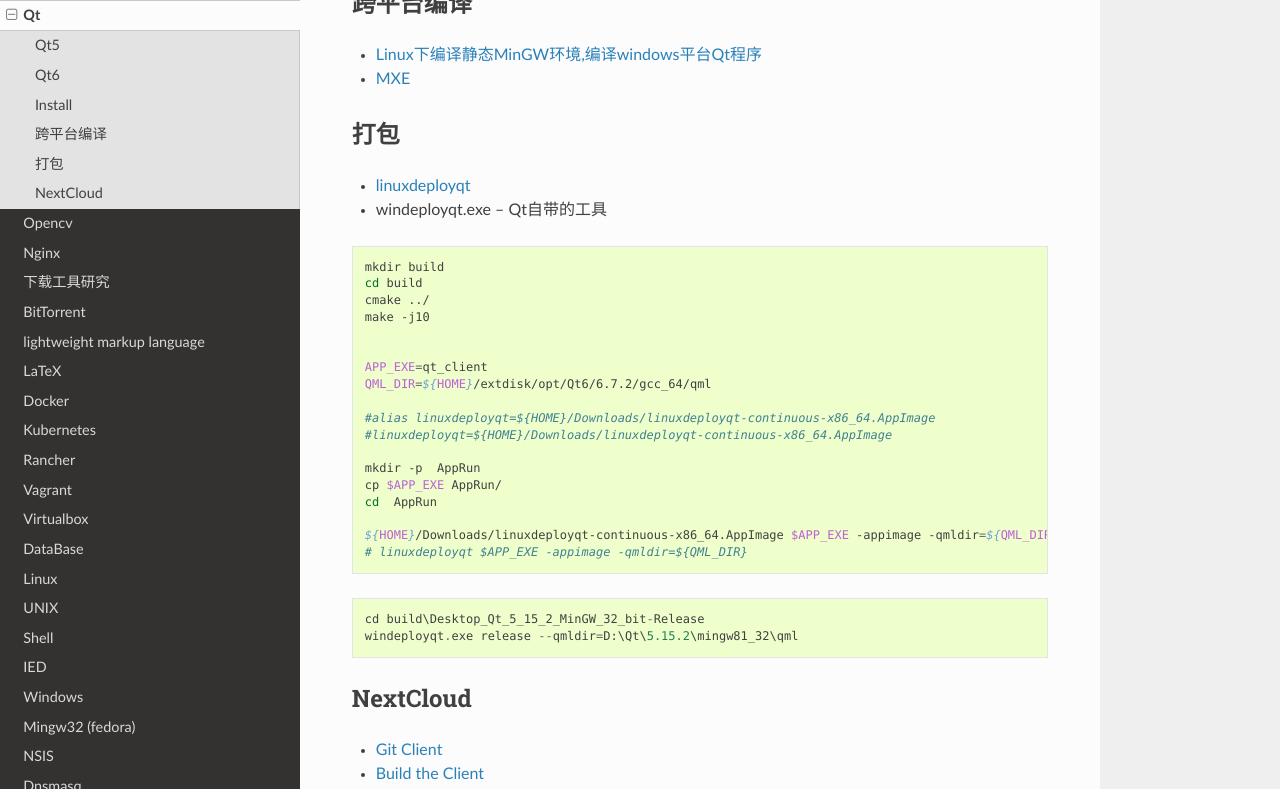
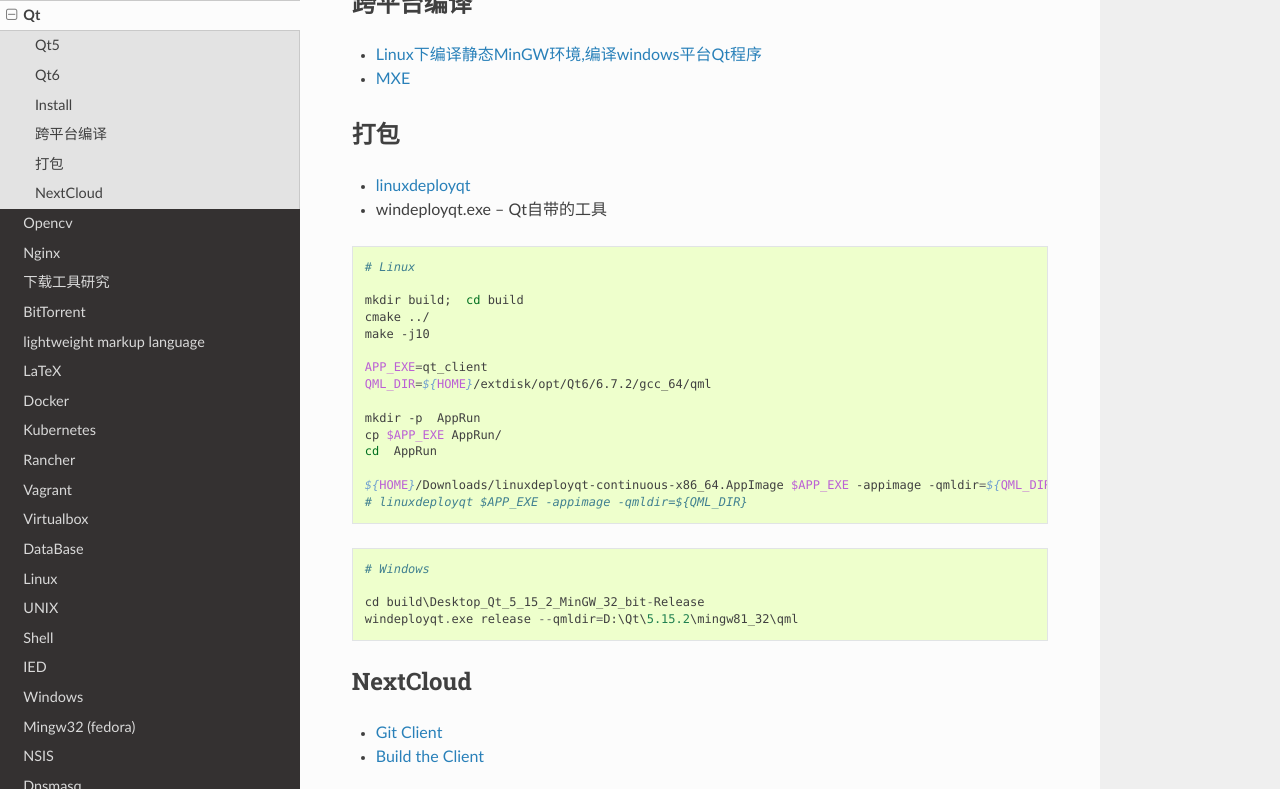
Before and after one commit to my-rds-store/my_space, a Sphinx documentation site: the page built from source/qt/index.rst, in a window 1280 px wide and 900 px high, scrolled down 760 px, cut to the strip 0-789 px from the top of the window. Built offline with Sphinx 7.4.7 and the Read the Docs theme 2.0.0, drawn with Linux system fonts in a browser that asks for light colours.

Commit message:
update ...

```diff
--- a/source/qt/index.rst
+++ b/source/qt/index.rst
@@ -54,20 +54,16 @@
 * `linuxdeployqt <https://github.com/probonopd/linuxdeployqt/releases>`_
 * windeployqt.exe -- Qt自带的工具
 
-
 .. code:: bash
 
-    mkdir build
-    cd build
+    # Linux
+
+    mkdir build;  cd build
     cmake ../
     make -j10
 
-
     APP_EXE=qt_client
     QML_DIR=${HOME}/extdisk/opt/Qt6/6.7.2/gcc_64/qml
-
-    #alias linuxdeployqt=${HOME}/Downloads/linuxdeployqt-continuous-x86_64.AppImage
-    #linuxdeployqt=${HOME}/Downloads/linuxdeployqt-continuous-x86_64.AppImage
 
     mkdir -p  AppRun
     cp $APP_EXE AppRun/
@@ -77,6 +73,8 @@
     # linuxdeployqt $APP_EXE -appimage -qmldir=${QML_DIR}
 
 .. code::
+
+    # Windows
 
     cd build\Desktop_Qt_5_15_2_MinGW_32_bit-Release
     windeployqt.exe release --qmldir=D:\Qt\5.15.2\mingw81_32\qml
```
